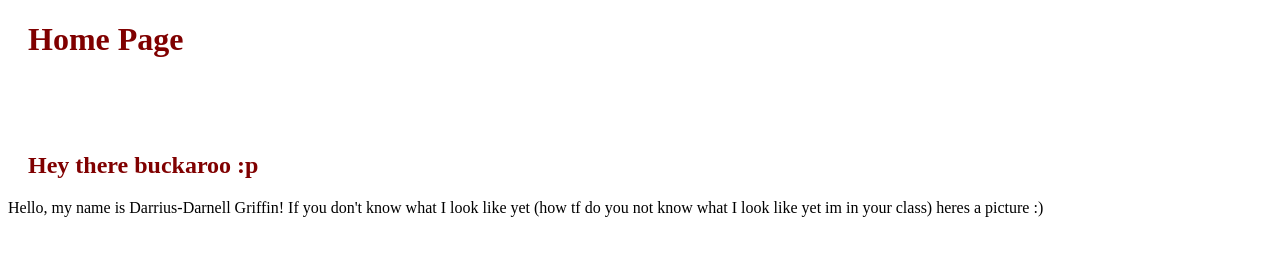
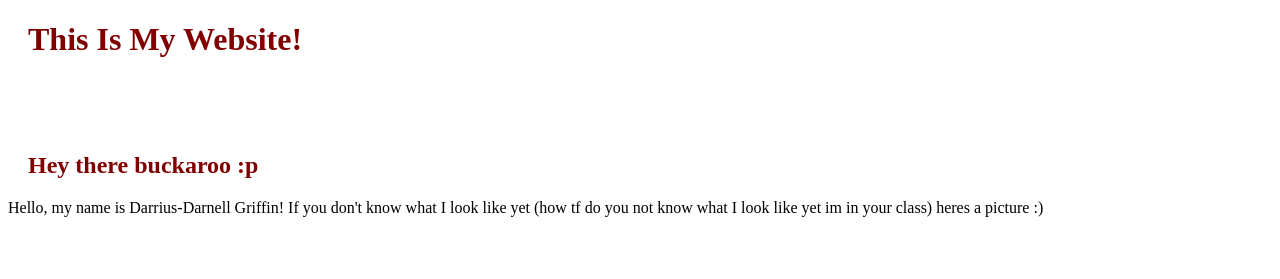
Before and after one commit to DarriusGriffin/darriusdarnellgriffin.github.io, a plain HTML site: page index.html in a window 1280 px wide. Shown: the top 279 px of the page. Drawn offline with Linux system fonts and the light colour scheme.

Commit message:
Update index.html

```diff
--- a/index.html
+++ b/index.html
@@ -6,7 +6,7 @@
 </head>
 <body>
 
-<h1>Home Page</h1> <!-- h1 creates a header -->
+<h1>This Is My Website!</h1> <!-- h1 creates a header -->
   <p>&nbsp;</p> <!-- Creates a blank space to organize paragraphs, headers, and images -->
   <p>&nbsp;</p>
 
```
